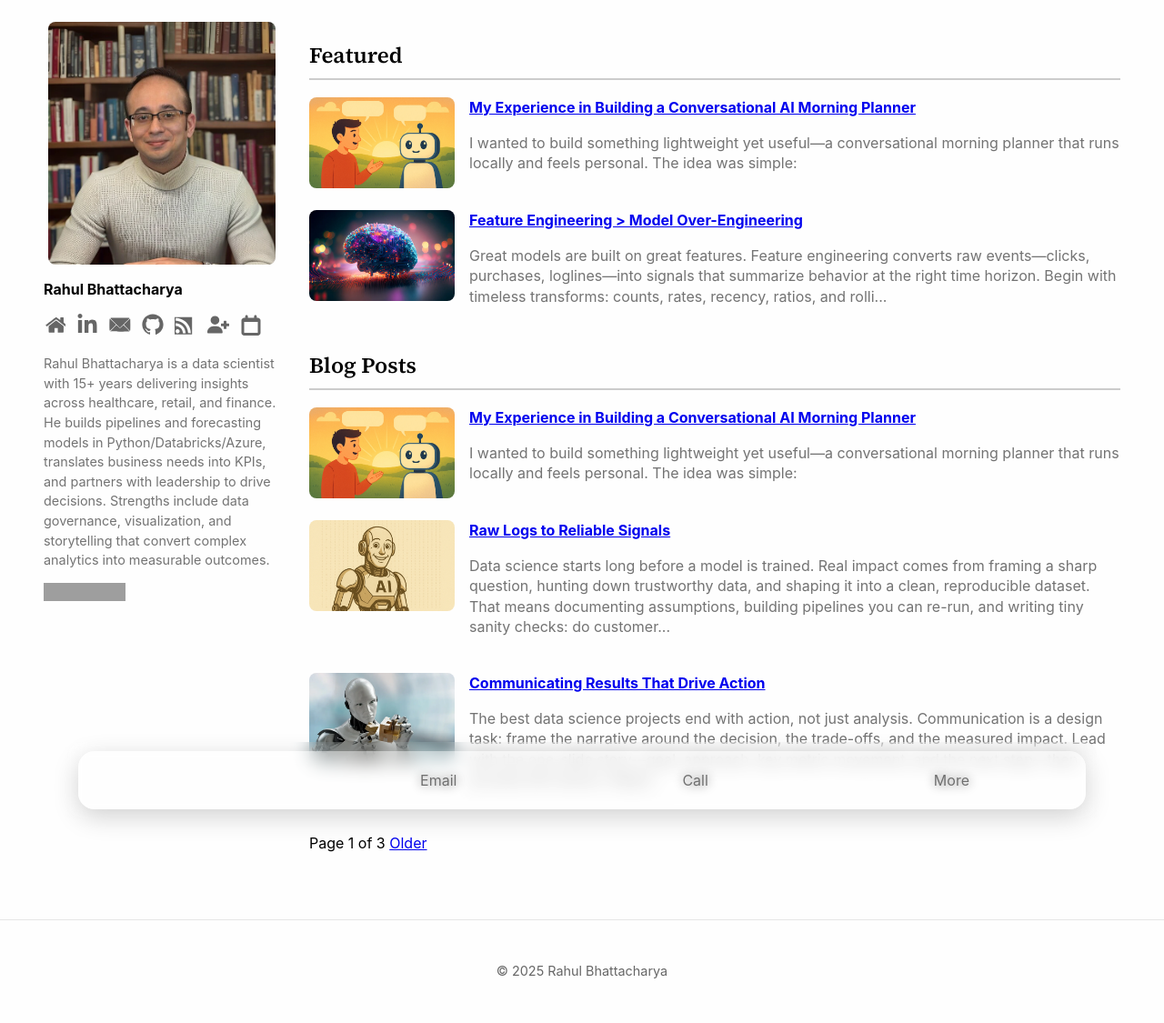
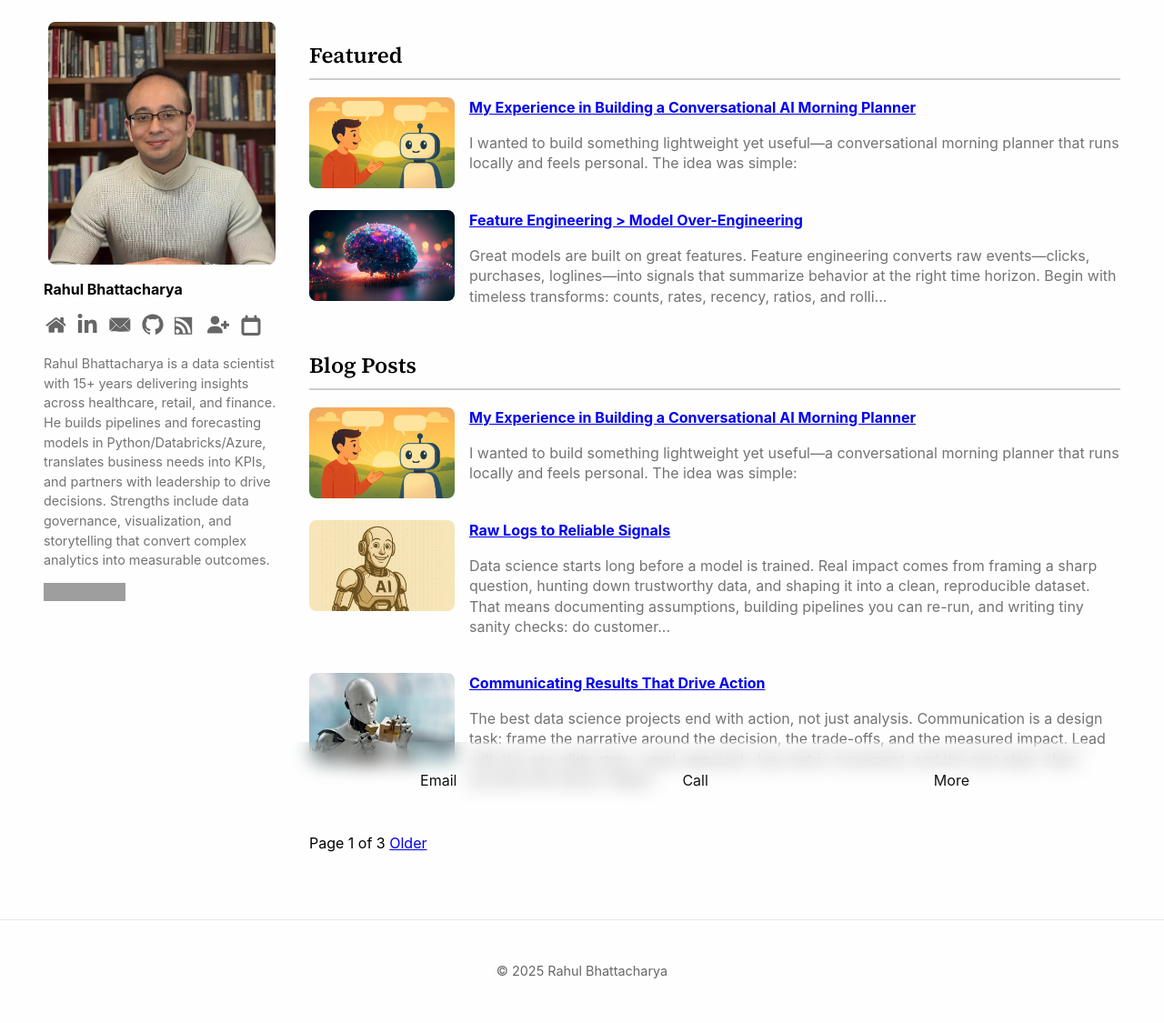
Before and after one commit to RahulBhattacharya1/RahulBhattacharya1.github.io, a Jekyll site: the page built from index.html, in a window 1280 px wide. Shown: the whole page at 91% size. Built offline with Jekyll 4.4.1, drawn with Linux system fonts in a browser that asks for light colours; the list of posts is cut into pages by our own code; grey boxes are pictures that could not be loaded.

Commit message:
Update main.scss

```diff
--- a/assets/css/main.scss
+++ b/assets/css/main.scss
@@ -571,21 +571,6 @@
            max(16px, env(safe-area-inset-right));
 }
 
-/* Clone the glass pill used by .mobile-glassbar::before */
-.bottom-nav--up::before{
-  content:"";
-  position: absolute;
-  left: 12px; right: 12px;
-  bottom: calc(10px + env(safe-area-inset-bottom));
-  height: var(--bar-height);   /* match bar height on mobile (58px) */
-  border-radius: 18px;
-  background: rgba(255,255,255,.4);
-  backdrop-filter: saturate(180%) blur(6px);
-  -webkit-backdrop-filter: saturate(180%) blur(6px);
-  box-shadow: 0 8px 28px rgba(0,0,0,.18);
-  pointer-events: none;
-}
-
 /* Make buttons/links/icons inherit the bar’s color on both bars */
 .bottom-nav .bar-btn,
 .bottom-nav .bar-btn:link,
@@ -604,14 +589,13 @@
   opacity: 0;
   transform: translateY(8px);
   pointer-events: none;
+  z-index: 10012;
 }
 
-.is-scrolling-up .mobile-glassbar{
-  opacity: 0;
-  transform: translateY(8px);
-  pointer-events: none;
-  transition: opacity .22s ease, transform .22s ease;
+.is-scrolling-up .mobile-glassbar {
+  display: none !important;   /* was just opacity 0 before */
 }
+
 .is-scrolling-down .mobile-glassbar{
   opacity: 1;
   transform: translateY(0);
@@ -653,8 +637,5 @@
   :root{ --bar-height: 58px; }
 }
 
-/* 1) Only one bar visible when scrolling DOWN (use the old glassbar) */
-.bottom-nav--down{ display:none !important; }
-
-/* 2) Keep the UP bar above everything */
+/* Keep the UP bar above everything */
 .bottom-nav{ z-index: 10020; }
```
